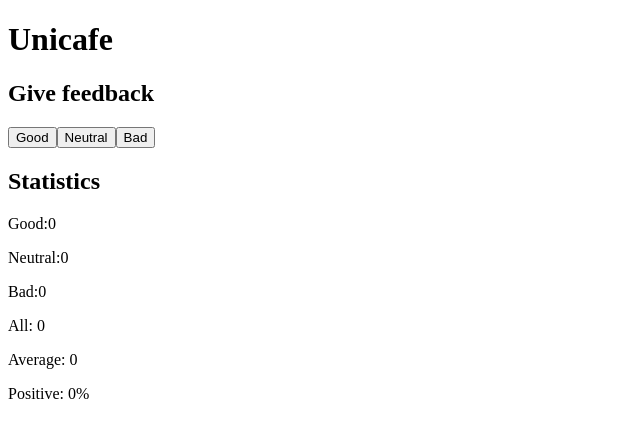
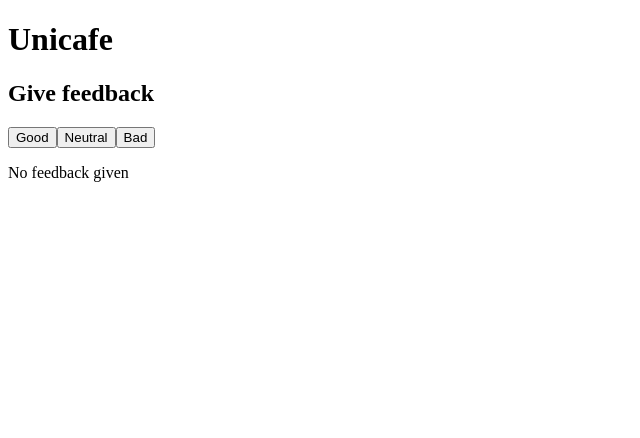
Before and after one commit to muhaddithalhaafidh/part1, a React (Vite) app in the folder unicafe/: page / in a window 1280 px wide. Shown: the top 438 px of the page, without its empty margins (0-640 px from the left). Built offline with nearby package versions, Linux system fonts and the light colour scheme.

Commit message:
1.9: unicafe step 4

```diff
--- a/unicafe/src/App.jsx
+++ b/unicafe/src/App.jsx
@@ -1,17 +1,11 @@
 import { useState } from 'react';
 
 const Statistics = ({ good, neutral, bad }) => {
-  const positivePercentage = Number.isFinite(
-    (good / (good + neutral + bad)) * 100,
-  )
-    ? (good / (good + neutral + bad)) * 100
-    : 0;
-  const average = Number.isFinite((good - bad) / (good + neutral + bad))
-    ? (good - bad) / (good + neutral + bad)
-    : 0;
-  const total = Number.isFinite(good + neutral + bad)
-    ? good + neutral + bad
-    : 0;
+  const positivePercentage = (good / (good + neutral + bad)) * 100;
+  const average = (good - bad) / (good + neutral + bad);
+  const total = good + neutral + bad;
+  if (good === 0 && neutral === 0 && bad === 0) return <p>No feedback given</p>;
+
   return (
     <div>
       <h2>Statistics</h2>
```
